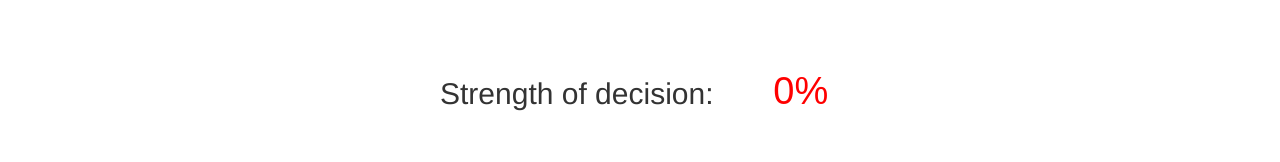
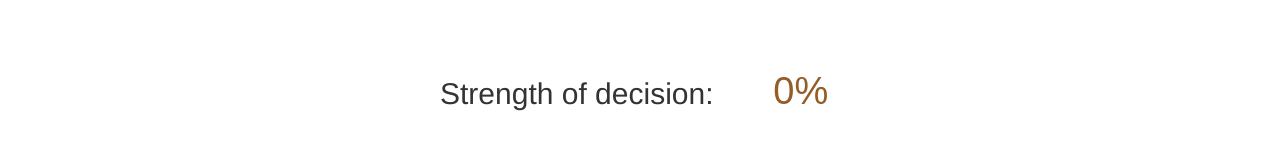
Before and after one commit to AesopUX/decisiontools, a plain HTML site: page index.html in a window 1280 px wide. Shown: the part 290-452 px from the top of the page. Drawn offline with nearby package versions, Linux system fonts and the light colour scheme.

Commit message:
Update index.html

```diff
--- a/index.html
+++ b/index.html
@@ -18,7 +18,7 @@ th, td {
 	font-size: 1.4rem;
 	border: 1px solid rgba(51,51,51,.2);
 	}
-x
+
 .blank {
 	background-color: rgba(51,51,51,.2);
 	}
@@ -593,7 +593,7 @@ function updateTotal() {
 
   // Add logic to change the color based on the totalPercentage
   if (totalPercentage < 70) {
-    $(totalField).css('color', 'red');
+    $(totalField).css('color', 'rgb(148, 92, 38)');
   } else {
     $(totalField).css('color', 'green');
   }
```
